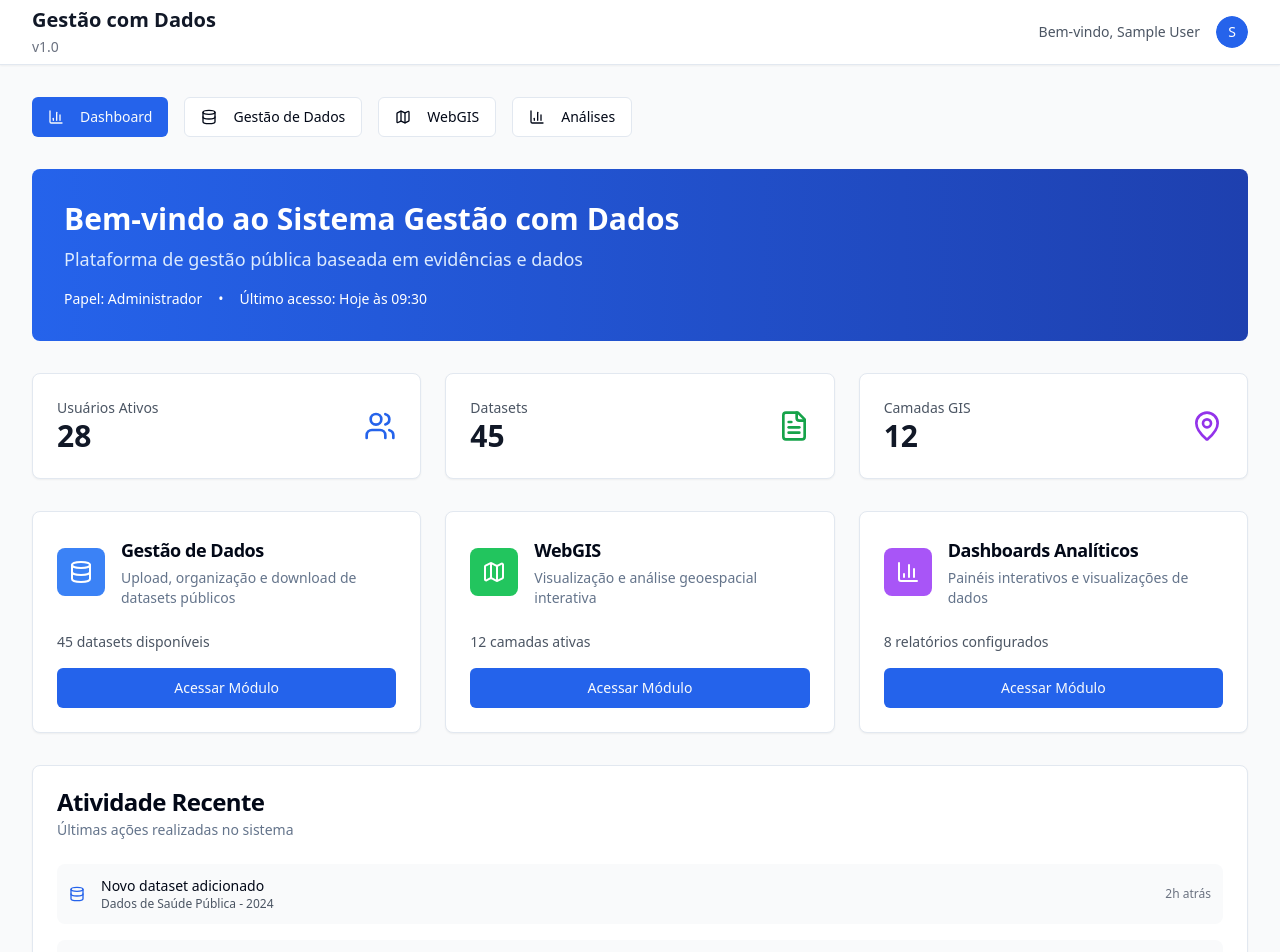
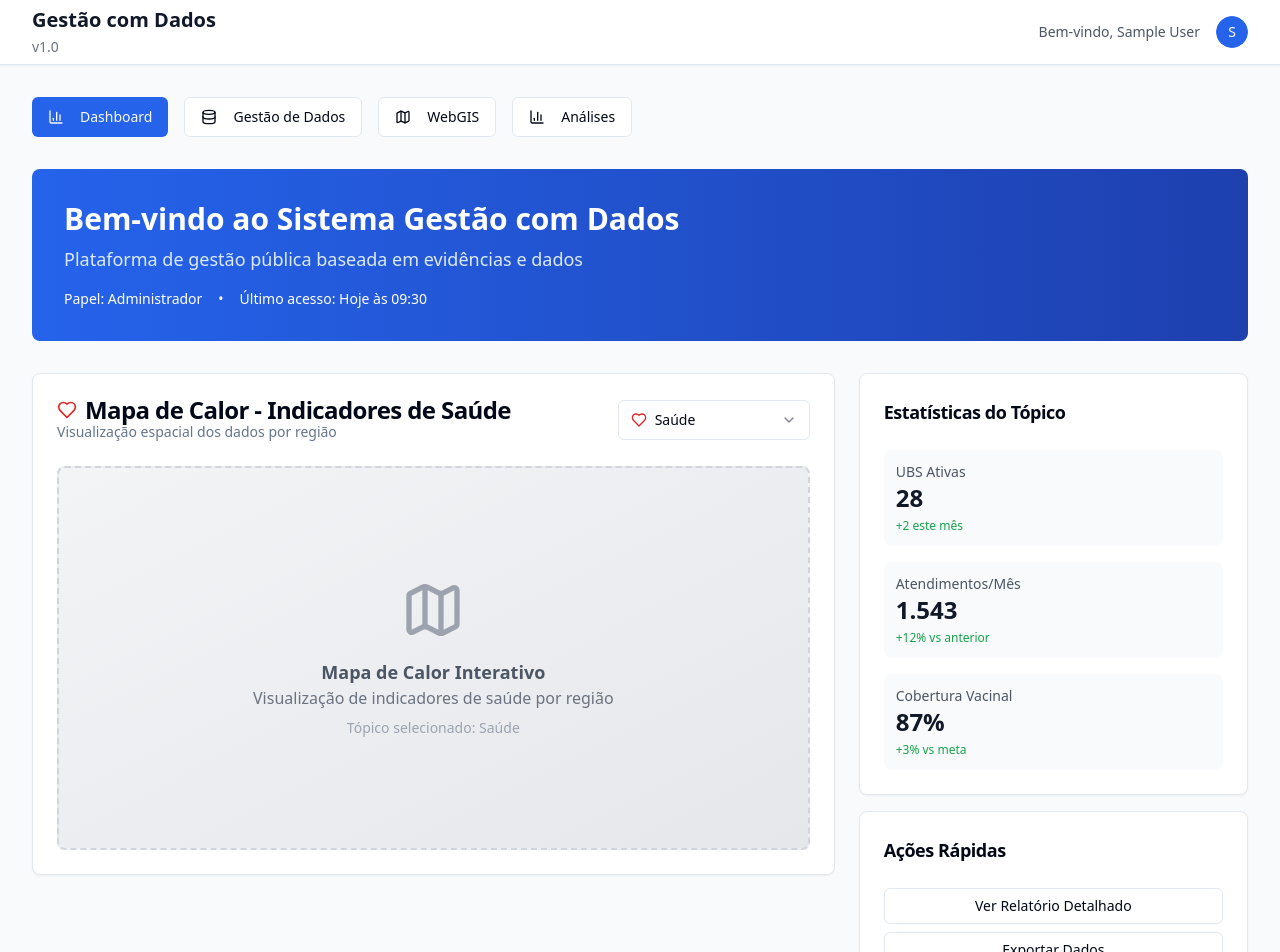
Before and after one commit to r-olivr/public-sector-view, a React (Vite) app: page / in a window 1280 px wide. Shown: the top 952 px of the page. Built offline with nearby package versions, Linux system fonts and the light colour scheme; sample sign-in values are in the browser's storage.

Commit message:
Add interactive map and topic selection to dashboard
Integrate a heat map/interactive map into the dashboard, along with topic selection (health, education, security) to display data relevant to the chosen topic.

```diff
--- a/src/pages/Dashboard.tsx
+++ b/src/pages/Dashboard.tsx
@@ -1,14 +1,52 @@
-
 import Layout from '@/components/Layout';
 import { Card, CardContent, CardDescription, CardHeader, CardTitle } from '@/components/ui/card';
 import { Button } from '@/components/ui/button';
+import { Select, SelectContent, SelectItem, SelectTrigger, SelectValue } from '@/components/ui/select';
 import { useAuth } from '@/contexts/AuthContext';
 import { useNavigate } from 'react-router-dom';
-import { Database, Map, BarChart3, Users, FileText, MapPin } from 'lucide-react';
+import { Database, Map, BarChart3, Users, FileText, MapPin, Heart, GraduationCap, Shield } from 'lucide-react';
+import { useState } from 'react';
 
 const Dashboard = () => {
   const { user } = useAuth();
   const navigate = useNavigate();
+  const [selectedTopic, setSelectedTopic] = useState('health');
+
+  const topics = [
+    { id: 'health', name: 'Saúde', icon: Heart, color: 'text-red-600' },
+    { id: 'education', name: 'Educação', icon: GraduationCap, color: 'text-blue-600' },
+    { id: 'security', name: 'Segurança', icon: Shield, color: 'text-green-600' }
+  ];
+
+  const topicData = {
+    health: {
+      title: 'Indicadores de Saúde',
+      stats: [
+        { label: 'UBS Ativas', value: '28', change: '+2 este mês' },
+        { label: 'Atendimentos/Mês', value: '1.543', change: '+12% vs anterior' },
+        { label: 'Cobertura Vacinal', value: '87%', change: '+3% vs meta' }
+      ]
+    },
+    education: {
+      title: 'Indicadores de Educação',
+      stats: [
+        { label: 'Escolas Municipais', value: '45', change: '100% funcionando' },
+        { label: 'Alunos Matriculados', value: '8.234', change: '+5% vs 2023' },
+        { label: 'Taxa de Aprovação', value: '92%', change: '+2% vs anterior' }
+      ]
+    },
+    security: {
+      title: 'Indicadores de Segurança',
+      stats: [
+        { label: 'Ocorrências/Mês', value: '156', change: '-8% vs anterior' },
+        { label: 'Câmeras Ativas', value: '89', change: '12 instaladas' },
+        { label: 'Tempo Resposta', value: '8min', change: '-2min melhoria' }
+      ]
+    }
+  };
+
+  const currentTopicData = topicData[selectedTopic as keyof typeof topicData];
+  const currentTopic = topics.find(t => t.id === selectedTopic);
 
   const moduleCards = [
     {
@@ -58,6 +96,106 @@ const Dashboard = () => {
             <span className="text-sm">Papel: {user?.role === 'admin' ? 'Administrador' : 'Usuário'}</span>
             <span className="text-sm">•</span>
             <span className="text-sm">Último acesso: Hoje às 09:30</span>
+          </div>
+        </div>
+
+        {/* Interactive Heat Map Section */}
+        <div className="grid grid-cols-1 lg:grid-cols-3 gap-6">
+          {/* Map Area */}
+          <div className="lg:col-span-2">
+            <Card>
+              <CardHeader>
+                <div className="flex items-center justify-between">
+                  <div>
+                    <CardTitle className="flex items-center space-x-2">
+                      {currentTopic && <currentTopic.icon className={`h-5 w-5 ${currentTopic.color}`} />}
+                      <span>Mapa de Calor - {currentTopicData.title}</span>
+                    </CardTitle>
+                    <CardDescription>
+                      Visualização espacial dos dados por região
+                    </CardDescription>
+                  </div>
+                  <Select value={selectedTopic} onValueChange={setSelectedTopic}>
+                    <SelectTrigger className="w-48">
+                      <SelectValue />
+                    </SelectTrigger>
+                    <SelectContent>
+                      {topics.map((topic) => {
+                        const Icon = topic.icon;
+                        return (
+                          <SelectItem key={topic.id} value={topic.id}>
+                            <div className="flex items-center space-x-2">
+                              <Icon className={`h-4 w-4 ${topic.color}`} />
+                              <span>{topic.name}</span>
+                            </div>
+                          </SelectItem>
+                        );
+                      })}
+                    </SelectContent>
+                  </Select>
+                </div>
+              </CardHeader>
+              <CardContent>
+                <div className="relative h-96 bg-gradient-to-br from-gray-100 to-gray-200 rounded-lg border-2 border-dashed border-gray-300 flex items-center justify-center">
+                  <div className="text-center space-y-4">
+                    <Map className="h-16 w-16 text-gray-400 mx-auto" />
+                    <div>
+                      <h3 className="text-lg font-semibold text-gray-600">Mapa de Calor Interativo</h3>
+                      <p className="text-gray-500">
+                        Visualização de {currentTopicData.title.toLowerCase()} por região
+                      </p>
+                      <p className="text-sm text-gray-400 mt-2">
+                        Tópico selecionado: {currentTopic?.name}
+                      </p>
+                    </div>
+                  </div>
+                </div>
+              </CardContent>
+            </Card>
+          </div>
+
+          {/* Topic Stats */}
+          <div className="space-y-4">
+            <Card>
+              <CardHeader>
+                <CardTitle className="text-lg">Estatísticas do Tópico</CardTitle>
+              </CardHeader>
+              <CardContent className="space-y-4">
+                {currentTopicData.stats.map((stat, index) => (
+                  <div key={index} className="p-3 bg-gray-50 rounded-lg">
+                    <div className="flex justify-between items-start">
+                      <div>
+                        <p className="text-sm font-medium text-gray-600">{stat.label}</p>
+                        <p className="text-2xl font-bold text-gray-900">{stat.value}</p>
+                      </div>
+                    </div>
+                    <p className="text-xs text-green-600 mt-1">{stat.change}</p>
+                  </div>
+                ))}
+              </CardContent>
+            </Card>
+
+            <Card>
+              <CardHeader>
+                <CardTitle className="text-lg">Ações Rápidas</CardTitle>
+              </CardHeader>
+              <CardContent className="space-y-2">
+                <Button className="w-full" variant="outline" size="sm">
+                  Ver Relatório Detalhado
+                </Button>
+                <Button className="w-full" variant="outline" size="sm">
+                  Exportar Dados
+                </Button>
+                <Button
+                  className="w-full"
+                  variant="outline"
+                  size="sm"
+                  onClick={() => navigate('/webgis')}
+                >
+                  Abrir no WebGIS
+                </Button>
+              </CardContent>
+            </Card>
           </div>
         </div>
 
```
